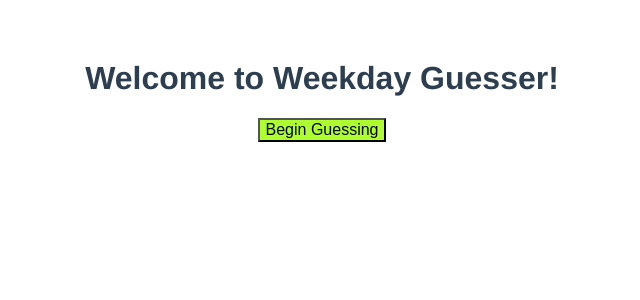
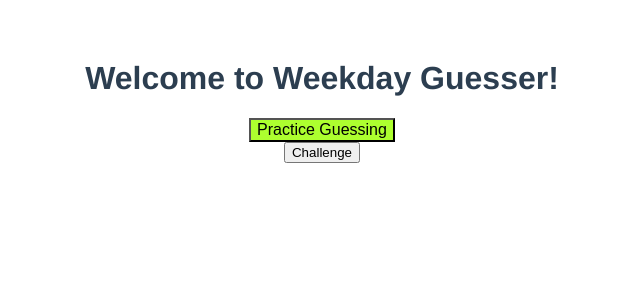
Before and after one commit to Jonahs11/Doomsday, a Vue app: page / in a window 1280 px wide. Shown: the top 300 px of the page, without its empty margins (318-958 px from the left). Built offline with nearby package versions, Linux system fonts and the light colour scheme.

Commit message:
Added practice and challenge buttons

```diff
--- a/src/App.vue
+++ b/src/App.vue
@@ -1,10 +1,11 @@
 <template>
  <h1> Welcome to Weekday Guesser!</h1>
-  <div v-if="show_begin_button">
-  <BeginButtonVue @begin-clicked="toggle_begin"> </BeginButtonVue>
+  <div v-if="show_home">
+  <BeginButtonVue @begin-clicked="begin_practice"> </BeginButtonVue>
+  <button @click="begin_challenge"> Challenge </button>
   </div>
-  <div v-if="show_days">
-  <DateComp/>
+  <div v-if="show_practice">
+  <DateComp @go_home="show_homescreen"> </DateComp>
   </div>
 
 
@@ -24,8 +25,9 @@ export default defineComponent({
   },
   data() {
     return {
-    show_begin_button: true,
-    show_days: false
+    show_home: true,
+    show_practice: false,
+    show_challenge: false,
     }
 
   },
@@ -33,9 +35,22 @@ export default defineComponent({
     console.log("This is the mounted function");
   },
   methods: {
-    toggle_begin: function() {
-      this.show_begin_button = !this.show_begin_button;
-      this.show_days = !this.show_days;
+
+    show_homescreen: function() {
+      this.show_home = true;
+      this.show_practice = false;
+      this.show_challenge = false;
+    },
+
+    begin_practice: function() {
+      this.show_home = false;
+      this.show_practice = true;
+      console.log("toggle screens");
+
+    },
+    begin_challenge: function() {
+      this.show_challenge = true;
+      this.show_home = false;
     }
   }
 });
--- a/src/components/BeginButton.vue
+++ b/src/components/BeginButton.vue
@@ -1,7 +1,7 @@
 <template>
 
 <div class="beginbutton">
-    <button class="button" @click="clicked">Begin Guessing</button>
+    <button class="button" @click="clicked"> Practice Guessing </button>
 </div>
 
 </template>
--- a/src/components/Date.vue
+++ b/src/components/Date.vue
@@ -2,18 +2,10 @@
 <div class="date">
  <h1> {{ date }}
  </h1>
- <!-- <ShowDayButton @clicked="show_day"> </ShowDayButton> -->
- <!-- <div class="flex">
-    <AnswerButtonVue day=0 @clicked="check_answer"></AnswerButtonVue>
-     <AnswerButtonVue day=1 @clicked="check_answer"></AnswerButtonVue>
-     <AnswerButtonVue day=2 @clicked="check_answer"></AnswerButtonVue>
-     <AnswerButtonVue day=3 @clicked="check_answer"></AnswerButtonVue>
-     <AnswerButtonVue day=4 @clicked="check_answer"></AnswerButtonVue>
-     <AnswerButtonVue day=5 @clicked="check_answer"></AnswerButtonVue>
-     <AnswerButtonVue day=6 @clicked="check_answer"></AnswerButtonVue>
 
-
- </div> -->
+    <div>
+        <button @click="back_home"> Back</button>
+    </div>
 
 <div class="flex-parent jc-center">
 
@@ -129,7 +121,15 @@ export default defineComponent( {
             else if (days_30.has(this.month)) upper = 30;
             this.day = this.randint(1, 30);
 
-            this.date = this.month.toString() + "/" + this.day.toString() + "/" + this.year.toString();
+            this.date  = this.month.toString() + "/" + this.day.toString() + "/20";
+            if (this.year > 9) {
+                this.date = this.date + this.year.toString();
+            }
+            else {
+                this.date = this.date + "0" + this.year.toString();
+            }
+
+
         },
         randint: function(lower: number, upper: number) {
             let rand: number = (Math.floor(Math.random() * (upper - lower + 1))) + lower;
@@ -154,6 +154,10 @@ export default defineComponent( {
             console.log("Incorrect answer chosen");
             this.correct_in_row = 0;
 
+        },
+        back_home: function() {
+            this.$emit("go_home");
+            console.log("go_home back clicked");
         }
 
     },
```
Also changed, not shown: 1 other file (tests, documents, lock files or other folders).
